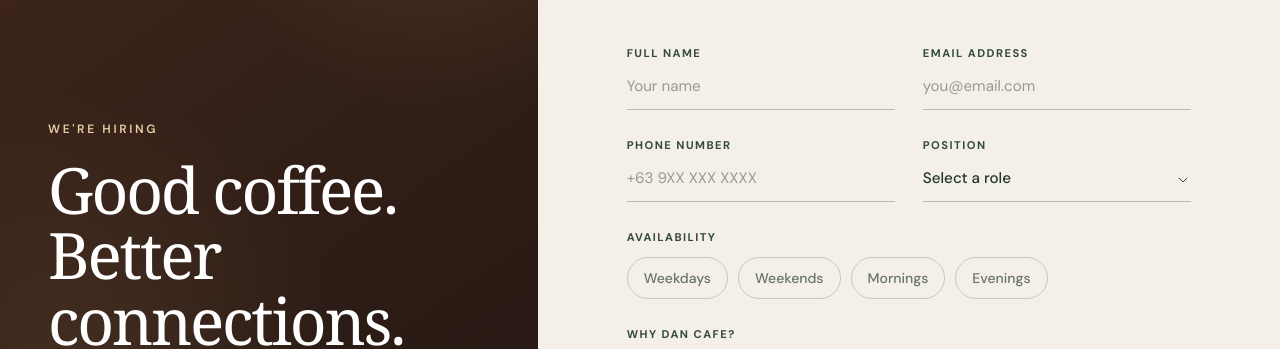
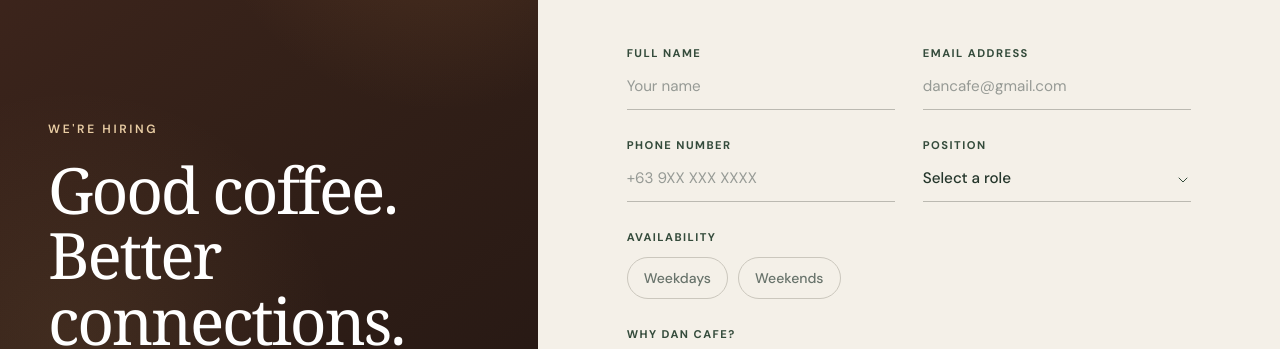
Before and after one commit to dandandan28/Dan-Cafe, a React (Vite) app: page / in a window 1280 px wide. Shown: the part 271-620 px from the top of the page. Built offline with nearby package versions, Linux system fonts and the light colour scheme; the HTML template or start-up script is replaced by a standard one.

Commit message:
Changing quotes

```diff
--- a/src/App.tsx
+++ b/src/App.tsx
@@ -187,7 +187,7 @@ async function handleSubmit(event: FormEvent<HTMLFormElement>) {
                     </label>
                     <label className="field-label">
                       Email address
-                      <input required type="email" name="email" autoComplete="email" placeholder="you@email.com" className="field-input" />
+                      <input required type="email" name="email" autoComplete="email" placeholder="dancafe@gmail.com" className="field-input" />
                     </label>
                   </div>
 
@@ -236,7 +236,7 @@ async function handleSubmit(event: FormEvent<HTMLFormElement>) {
                   <fieldset>
                     <legend className="field-label mb-3">Availability</legend>
                     <div className="flex flex-wrap gap-2.5">
-                      {['Weekdays', 'Weekends', 'Mornings', 'Evenings'].map((time) => (
+                      {['Weekdays', 'Weekends'].map((time) => (
                         <label key={time} className="choice-pill">
                           <input type="checkbox" name="availability" value={time} className="peer sr-only" />
                           <span className="block rounded-full border border-[#cbc7bd] px-4 py-2.5 text-sm font-medium text-[#68736b] transition peer-checked:border-[#365744] peer-checked:bg-[#365744] peer-checked:text-white hover:border-[#748479]">
@@ -253,7 +253,7 @@ async function handleSubmit(event: FormEvent<HTMLFormElement>) {
                       required
                       name="message"
                       rows={4}
-                      placeholder="Share a little about yourself and what draws you to café work..."
+                      placeholder="Share a little about yourself and what draws you to cafe work..."
                       className="field-input resize-y leading-6"
                     />
                   </label>
```
